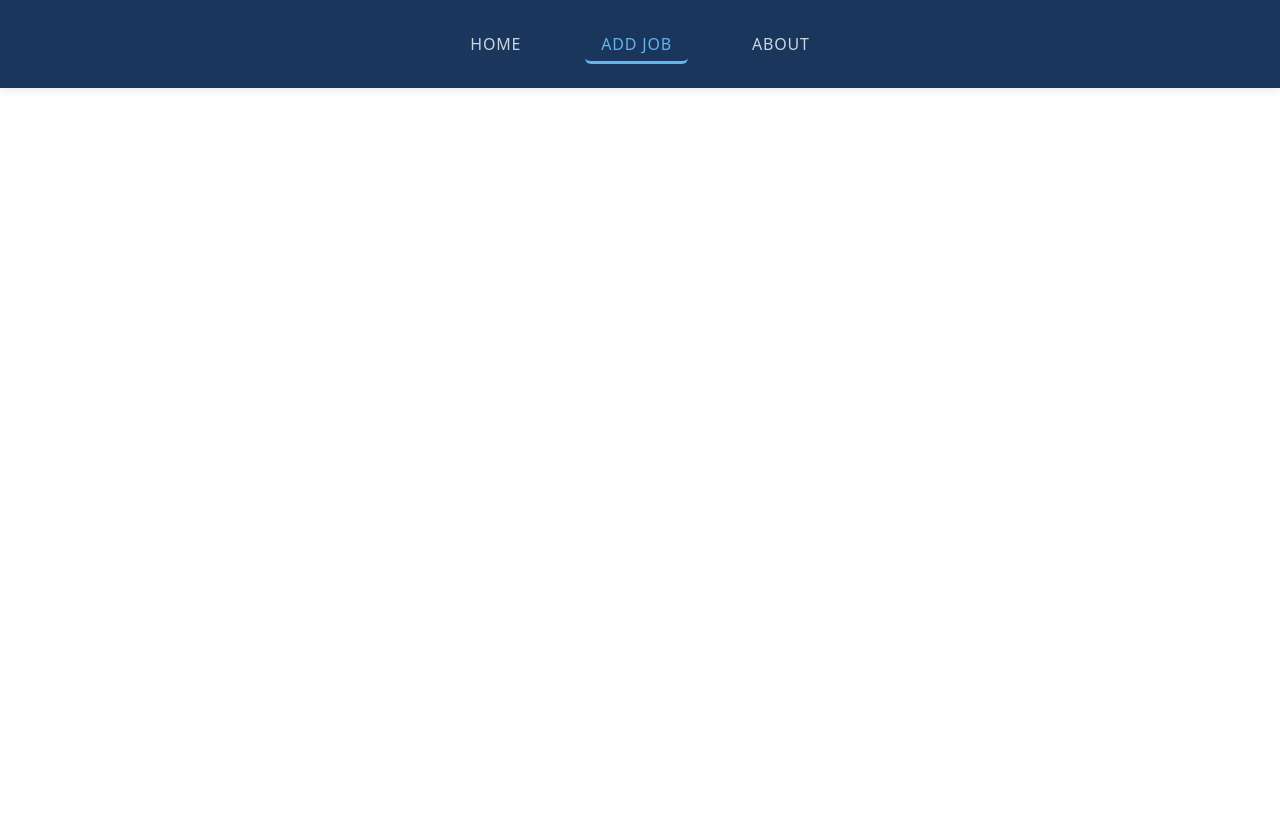
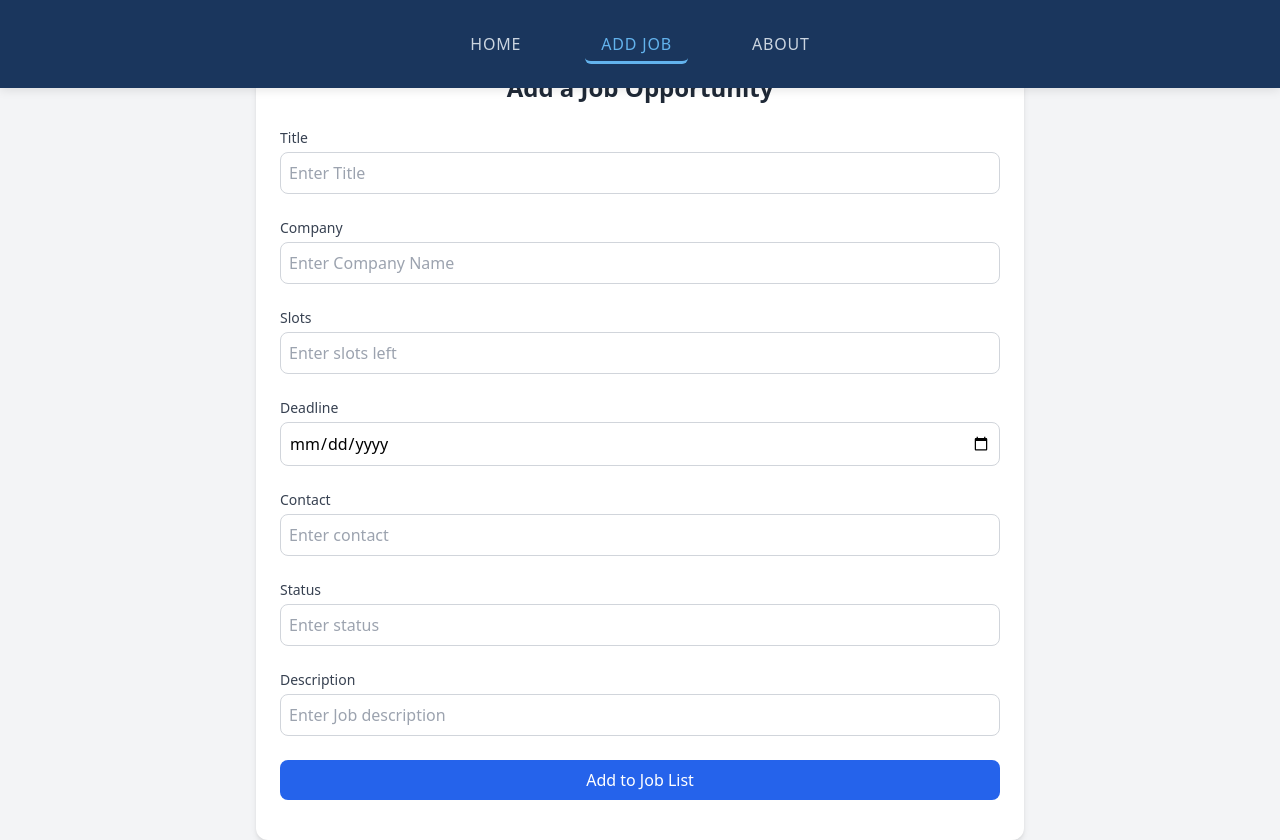
Before and after one commit to chrisNgili/HustleHub, a React (Vite) app: page /addjob in a window 1280 px wide. Before the commit the page ends 800 px from the top, so only its background shows below. Built offline with nearby package versions, Linux system fonts and the light colour scheme.

Commit message:
adding an editjob component which lets you edit individual cards

```diff
--- a/src/pages/AddJob.jsx
+++ b/src/pages/AddJob.jsx
@@ -1,108 +1,139 @@
 import NavBar from "../components/NavBar";
-import React,{ useState } from "react";
+import React, { useState } from "react";
 
-function AddJob( {onAddJob} ){
-    const [title, setTitle] = useState("");
+function AddJob({ onAddJob }) {
+    const [jobTitle, setTitle] = useState("");
     const [company, setCompany] = useState("");
     const [slots, setSlots] = useState("");
     const [deadline, setDeadline] = useState("");
-    const [contact, setContact] = useState("");
+    const [contacts, setContact] = useState("");
     const [status, setStatus] = useState("");
     const [description, setDescription] = useState("");
 
-    function handleSubmit(e){
-        e.preventDefault()
+    function handleSubmit(e) {
+        e.preventDefault();
         const newJob = {
-            title,
+            jobTitle,
             company,
-            slots,
+            slots: parseInt(slots),
             deadline,
-            contact,
+            contacts,
             status,
             description
         };
-        fetch("https://hustlehub-rc5s.onrender.com/opportunities",{
-            method:"POST",
-            headers:{
-                "Content-type" : "application/json",
+        fetch("https://hustlehub-rc5s.onrender.com/opportunities", {
+            method: "POST",
+            headers: {
+                "Content-type": "application/json",
             },
             body: JSON.stringify(newJob),
         })
             .then((r) => r.json())
-        .then((data) =>onAddJob(data))
+            .then((data) => {
+                onAddJob(data);
+                setTitle("");
+                setCompany("");
+                setSlots("");
+                setDeadline("");
+                setContact("");
+                setStatus("");
+                setDescription("");
+            })
+            .catch((error) => console.error(error));
     }
-    return(
+
+    return (
+        <div className="min-h-screen bg-gray-100">
+            <NavBar />
+            <div className="max-w-3xl mx-auto py-10 px-6 bg-white shadow-md rounded-xl mt-8">
+                <h2 className="text-2xl font-bold text-center mb-6 text-gray-800">Add a Job Opportunity</h2>
+                <form onSubmit={handleSubmit} className="space-y-6">
                     <div>
-            <NavBar />
-            <form onSubmit={handleSubmit}>
-                <label>Title:
+                        <label className="block text-sm font-medium text-gray-700">Title</label>
                         <input
                             type="text"
                             name="title"
-                    value={title}
+                            value={jobTitle}
                             placeholder="Enter Title"
                             onChange={(e) => setTitle(e.target.value)}
+                            className="mt-1 w-full border border-gray-300 rounded-lg p-2 focus:ring-blue-500 focus:border-blue-500"
                         />
-                </label>
-                <label>Company:
+                    </div>
+                    <div>
+                        <label className="block text-sm font-medium text-gray-700">Company</label>
                         <input
                             type="text"
                             name="company"
                             value={company}
                             placeholder="Enter Company Name"
                             onChange={(e) => setCompany(e.target.value)}
+                            className="mt-1 w-full border border-gray-300 rounded-lg p-2 focus:ring-blue-500 focus:border-blue-500"
                         />
-                </label>
-                <label>Slots:
+                    </div>
+                    <div>
+                        <label className="block text-sm font-medium text-gray-700">Slots</label>
                         <input
                             type="number"
-                    name="number"
+                            name="slots"
                             value={slots}
                             placeholder="Enter slots left"
                             onChange={(e) => setSlots(e.target.value)}
+                            className="mt-1 w-full border border-gray-300 rounded-lg p-2 focus:ring-blue-500 focus:border-blue-500"
                         />
-                </label>
-                <label>Deadline:
+                    </div>
+                    <div>
+                        <label className="block text-sm font-medium text-gray-700">Deadline</label>
                         <input
-                    type="number"
+                            type="date"
                             name="deadline"
                             value={deadline}
-                    placeholder="Enter deadline"
                             onChange={(e) => setDeadline(e.target.value)}
+                            className="mt-1 w-full border border-gray-300 rounded-lg p-2 focus:ring-blue-500 focus:border-blue-500"
                         />
-                </label>
-                <label>Contact:
+                    </div>
+                    <div>
+                        <label className="block text-sm font-medium text-gray-700">Contact</label>
                         <input
-                    type="text"
+                            type="email"
                             name="contact"
-                    value={contact}
+                            value={contacts}
                             placeholder="Enter contact"
                             onChange={(e) => setContact(e.target.value)}
+                            className="mt-1 w-full border border-gray-300 rounded-lg p-2 focus:ring-blue-500 focus:border-blue-500"
                         />
-                </label>
-                <label>Status:
+                    </div>
+                    <div>
+                        <label className="block text-sm font-medium text-gray-700">Status</label>
                         <input
                             type="text"
                             name="status"
                             value={status}
                             placeholder="Enter status"
                             onChange={(e) => setStatus(e.target.value)}
+                            className="mt-1 w-full border border-gray-300 rounded-lg p-2 focus:ring-blue-500 focus:border-blue-500"
                         />
-                </label>
-                <label>Description:
+                    </div>
+                    <div>
+                        <label className="block text-sm font-medium text-gray-700">Description</label>
                         <input
                             type="text"
                             name="description"
                             value={description}
                             placeholder="Enter Job description"
                             onChange={(e) => setDescription(e.target.value)}
+                            className="mt-1 w-full border border-gray-300 rounded-lg p-2 focus:ring-blue-500 focus:border-blue-500"
                         />
-                </label>
-
-                <button type ="submit">Add to Job List</button>
+                    </div>
+                    <button
+                        type="submit"
+                        className="w-full bg-blue-600 text-white py-2 px-4 rounded-lg hover:bg-blue-700 transition"
+                    >
+                        Add to Job List
+                    </button>
                 </form>
             </div>
-    )
+        </div>
+    );
 }
 
 export default AddJob;
--- /dev/null
+++ b/src/pages/EditJob.jsx
@@ -0,0 +1,70 @@
+import React, { useEffect, useState } from "react";
+import { useParams, useNavigate } from "react-router-dom";
+import NavBar from "../components/NavBar";
+
+function EditJob() {
+    const { id } = useParams();
+    const navigate = useNavigate();
+    const [formData, setFormData] = useState({
+        jobTitle: "",
+        company: "",
+        slots: "",
+        deadline: "",
+        contacts: "",
+        status: "",
+        description: ""
+    });
+
+    useEffect(() => {
+        fetch(`https://hustlehub-rc5s.onrender.com/opportunities/${id}`)
+            .then((r) => r.json())
+            .then((data) => {
+                setFormData(data);
+            });
+    }, [id]);
+
+    function handleChange(e) {
+        const { name, value } = e.target;
+        setFormData((prev) => ({
+            ...prev,
+            [name]: value
+        }));
+    }
+
+    function handleSubmit(e) {
+        e.preventDefault();
+        fetch(`https://hustlehub-rc5s.onrender.com/opportunities/${id}`, {
+            method: "PATCH",
+            headers: {
+                "Content-Type": "application/json"
+            },
+            body: JSON.stringify(formData)
+        })
+        .then((r) => r.json())
+        .then(() => {
+            navigate("/");
+        });
+    }
+
+    return (
+        <div className="min-h-screen bg-gray-100">
+            <NavBar />
+            <div className="max-w-3xl mx-auto p-8 bg-white shadow-md rounded-xl mt-8">
+                <h2 className="text-2xl font-bold mb-6">Edit Opportunity</h2>
+                <form onSubmit={handleSubmit} className="space-y-4">
+                    <input name="jobTitle" value={formData.jobTitle} onChange={handleChange} placeholder="Job Title" className="w-full p-2 border rounded" />
+                    <input name="company" value={formData.company} onChange={handleChange} placeholder="Company" className="w-full p-2 border rounded" />
+                    <input name="slots" value={formData.slots} onChange={handleChange} type="number" placeholder="Slots" className="w-full p-2 border rounded" />
+                    <input name="deadline" value={formData.deadline} onChange={handleChange} type="date" className="w-full p-2 border rounded" />
+                    <input name="contacts" value={formData.contacts} onChange={handleChange} placeholder="Contacts" className="w-full p-2 border rounded" />
+                    <input name="status" value={formData.status} onChange={handleChange} placeholder="Status" className="w-full p-2 border rounded" />
+                    <textarea name="description" value={formData.description} onChange={handleChange} placeholder="Description" className="w-full p-2 border rounded" />
+
+                    <button type="submit" className="bg-blue-600 text-white px-6 py-2 rounded hover:bg-blue-700">Update</button>
+                </form>
+            </div>
+        </div>
+    );
+}
+
+export default EditJob;
--- a/src/pages/Login.jsx
+++ /dev/null
@@ -1 +0,0 @@
-import NavBar from "../components/NavBar";
--- a/src/routes.jsx
+++ b/src/routes.jsx
@@ -4,6 +4,7 @@ import AddJob from "./pages/AddJob"
 import About from "./pages/About"
 import JobProfile from "./pages/JobProfile"
 import ErrorPage from "./pages/Errorpage"
+import EditJob from "./pages/EditJob"
 
 const routes =[
     {
@@ -25,6 +26,11 @@ const routes =[
         path: "/job/:id",
         element: <JobProfile />,
         errorElement: <ErrorPage />
+    },
+    {
+        path: "/edit/:id",
+        element: <EditJob />,
+        errorElement: <ErrorPage />
     }
 ]
 
```
Also changed, not shown: src/components/JobCard.jsx (+17 -19 lines), src/pages/Home.jsx (+10 -14 lines). Lines whose indentation alone changed are shown as unchanged.
